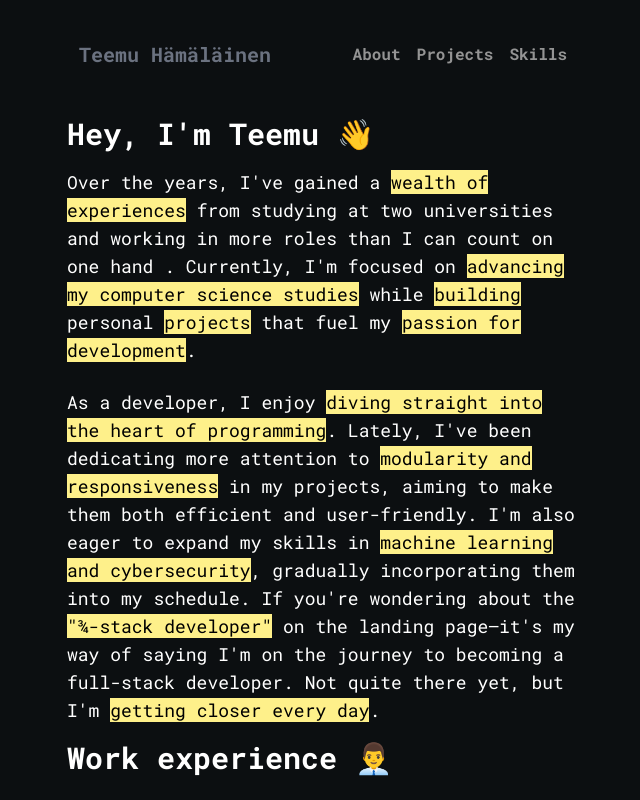
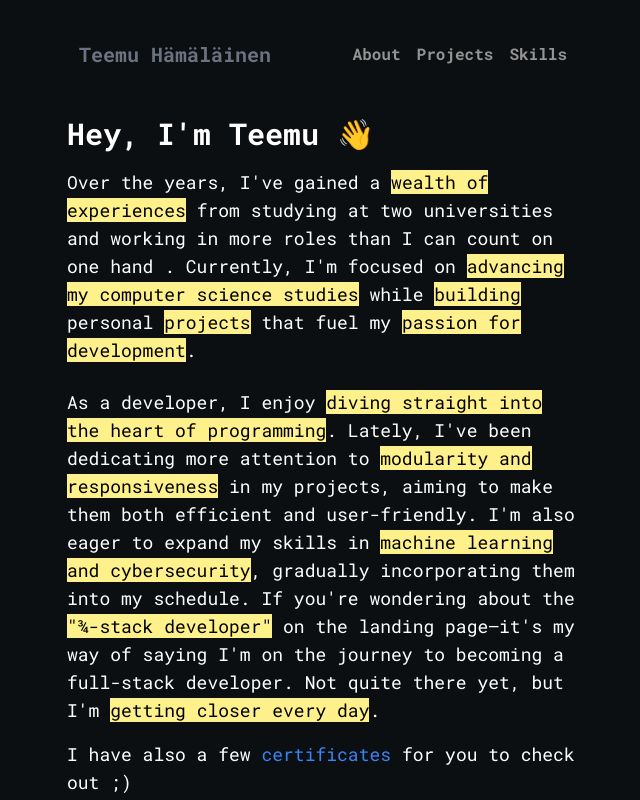
Before and after one commit to temevh/minimalisticPort, a Next.js app: page /about in a window 1280 px wide. Shown: the top 800 px of the page, without its empty margins (317-957 px from the left). Built offline with nearby package versions, Linux system fonts and the light colour scheme.

Commit message:
certs continued

```diff
--- a/src/app/about/components/General.jsx
+++ b/src/app/about/components/General.jsx
@@ -42,6 +42,16 @@ const General = () => {
         </span>
         .
       </p>
+      <p className="lg:text-lg text-sm lg:mb-6 lg:mt-4 text-white">
+        I have also a few{" "}
+        <a
+          href="/certificates"
+          className="text-blue-500 hover:text-blue-400 hover:cursor-pointer"
+        >
+          certificates
+        </a>{" "}
+        for you to check out ;)
+      </p>
     </>
   );
 };
```
